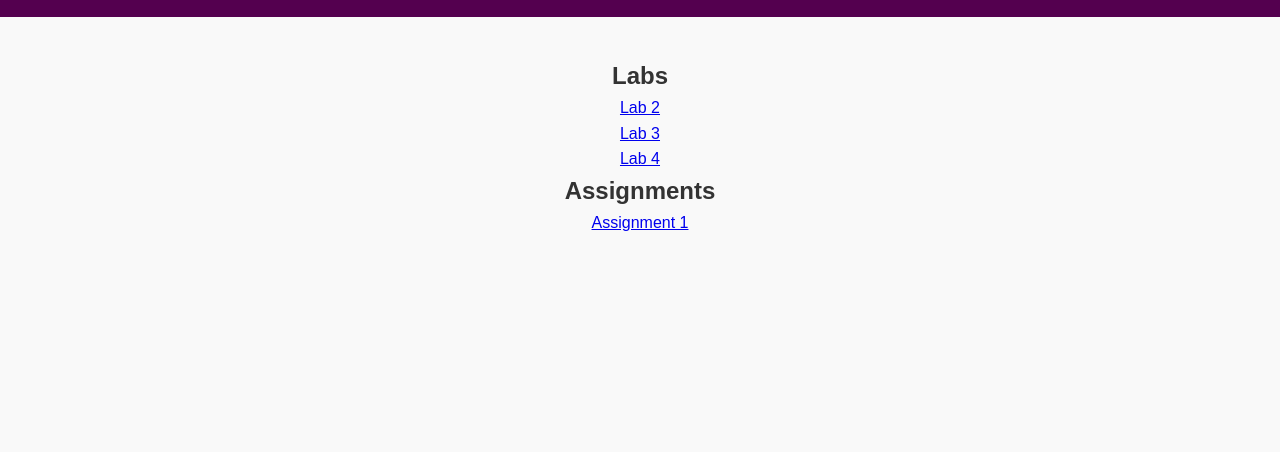
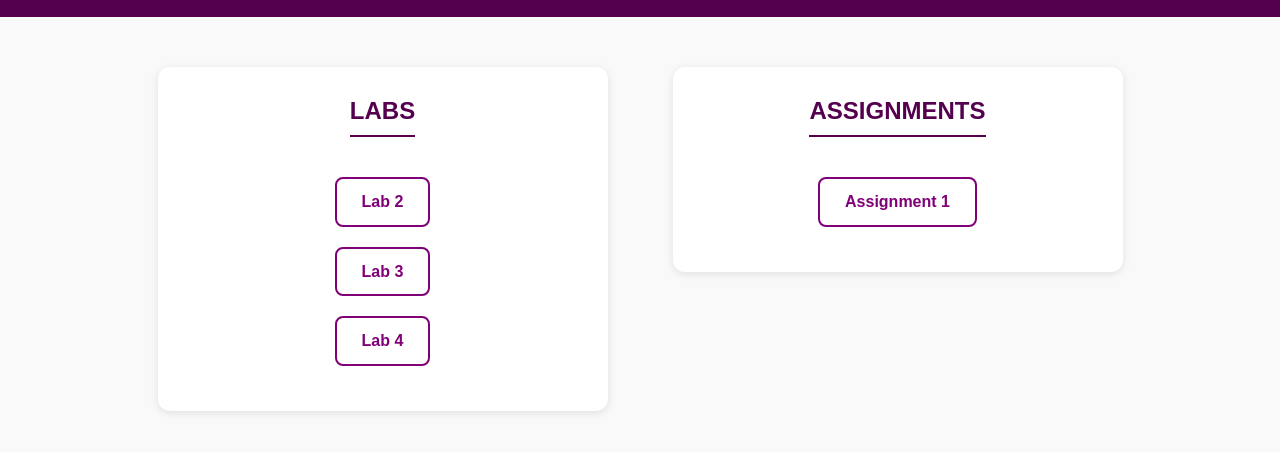
Before and after one commit to Aym4nAt/CPIT405, a plain HTML site: page index.html in a window 1280 px wide. Shown: the part 100-552 px from the top of the page. Drawn offline with Linux system fonts and the light colour scheme.

Commit message:
Update style.css

```diff
--- a/style.css
+++ b/style.css
@@ -21,33 +21,70 @@ header {
   padding: 20px 0;
 }
 
-/* Main nav */
-main {
-  margin: 40px 0;
+/* Layout container */
+.container {
+  display: flex;
+  justify-content: space-around;
+  align-items: flex-start;
+  margin: 50px auto;
+  max-width: 1000px;
+  gap: 30px;
 }
 
-nav ul {
-  list-style: none;
+/* Left & Right sections */
+section {
+  width: 45%;
+  background: #fff;
+  padding: 25px;
+  border-radius: 12px;
+  box-shadow: 0 2px 8px rgba(0,0,0,0.1);
+  text-align: center;
 }
 
-nav ul li {
-  margin: 25px;
+section h2 {
+  color: #54004f;
+  margin-bottom: 20px;
+  text-transform: uppercase;
+  border-bottom: 2px solid #54004f;
+  display: inline-block;
+  padding-bottom: 5px;
 }
-nav ul li a {
-  text-decoration: none; /* exam question */
+
+/* Links list */
+section ul {
+  list-style: none;
+  padding: 0;
+}
+
+section ul li {
+  margin: 20px 0;
+}
+
+section ul li a {
+  text-decoration: none;
   color: #800077;
-  font-size: 18px;
   border: 2px solid #800077;
-  padding: 10px 20px;
+  padding: 10px 25px;
   border-radius: 8px;
   transition: 0.3s;
-  text-transform: uppercase;
-
-
+  font-weight: bold;
+  display: inline-block;
 }
 
-nav ul li a:hover {
+section ul li a:hover {
   background: #800077;
   color: #fff;
+}
 
+/* Responsive */
+@media (max-width: 768px) {
+  .container {
+    flex-direction: column;
+    align-items: center;
+  }
+
+  section {
+    width: 80%;
+    margin-bottom: 30px;
+  }
 }
```
